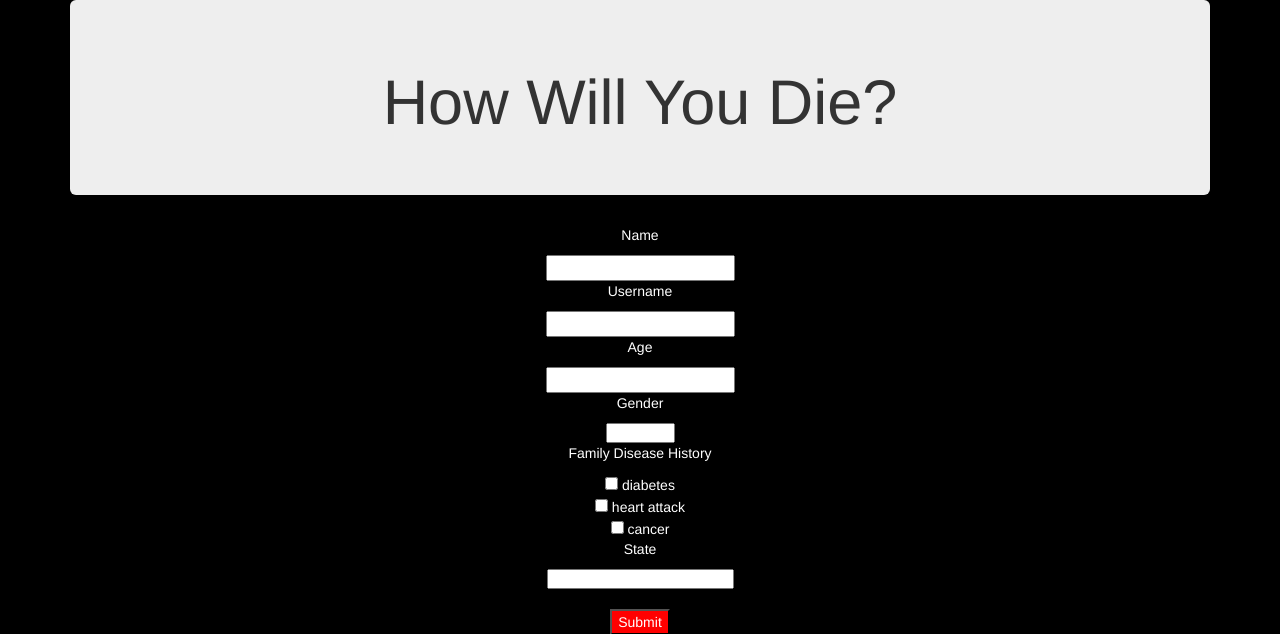
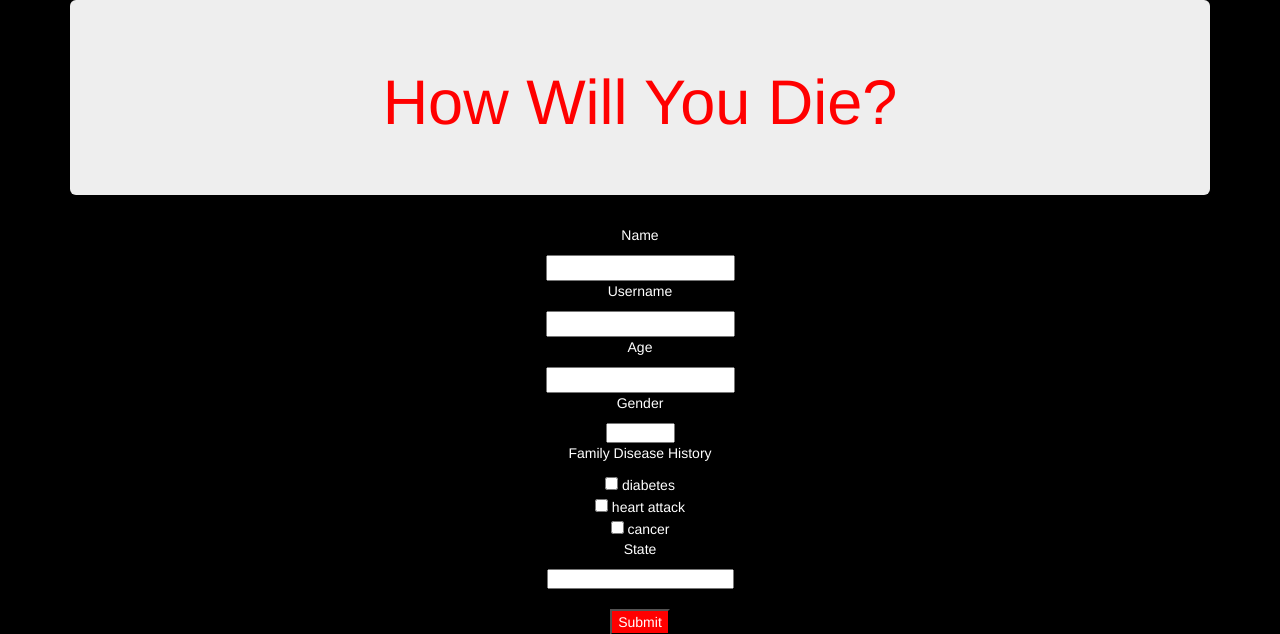
Before and after one commit to cyang87/cs411_project, a Django app: page /cs411_app/ in a window 1280 px wide. Shown: the top 634 px of the page. Run offline with Django 3.2, Linux system fonts and the light colour scheme; some libraries are stand-ins or nearby versions.

Commit message:
red heading

```diff
--- a/cs411_app/templates/index.html
+++ b/cs411_app/templates/index.html
@@ -12,7 +12,7 @@
 <body style="background-color:black;">
 <div class = "container">
 <div class="jumbotron">
-<h1 class="text-center" > How Will You Die? </h1>
+<h1 class="text-center" style="color:red;"> How Will You Die? </h1>
 </div>
 
 <!-- Name, user_name, age, gender, state, family_disease_history -->
```
